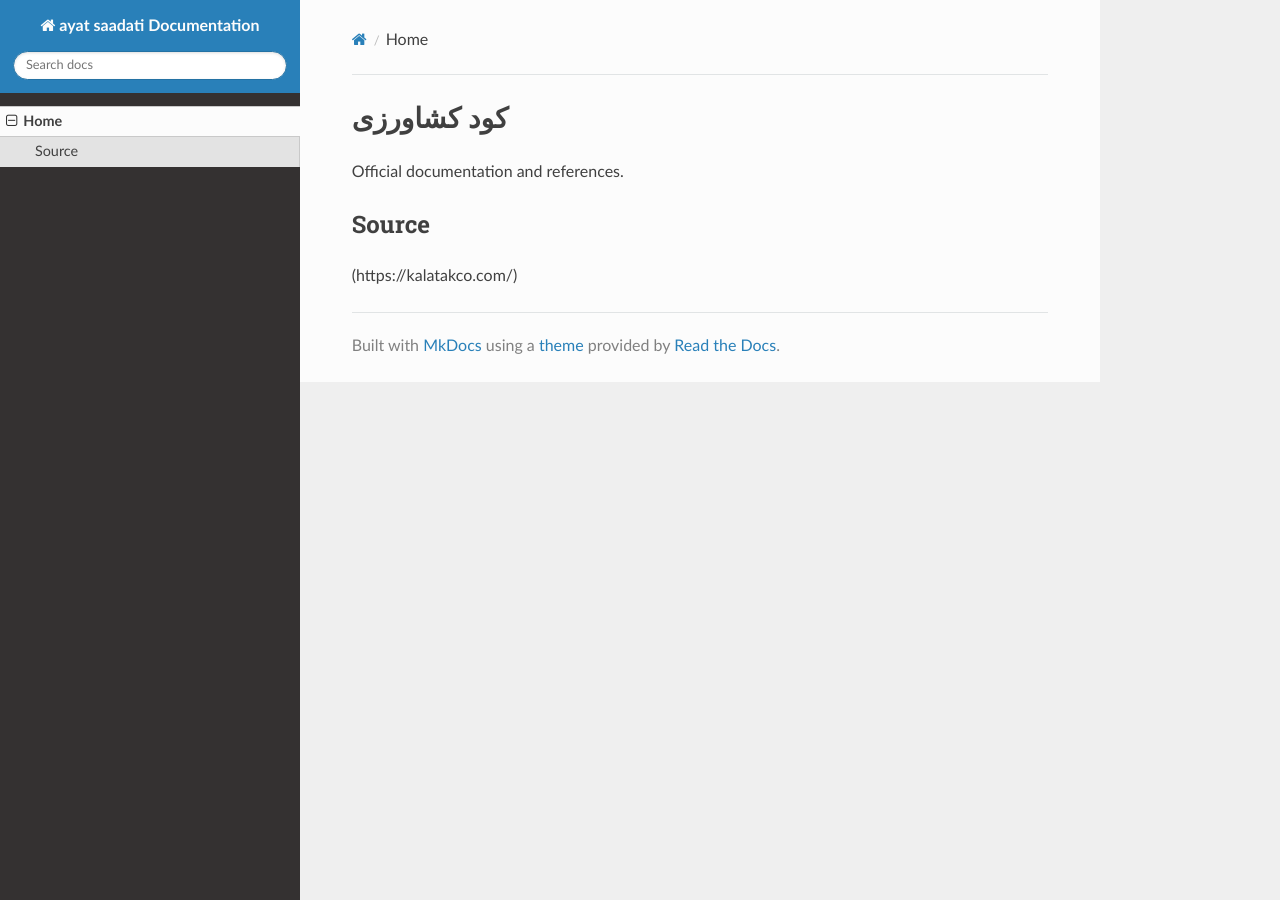
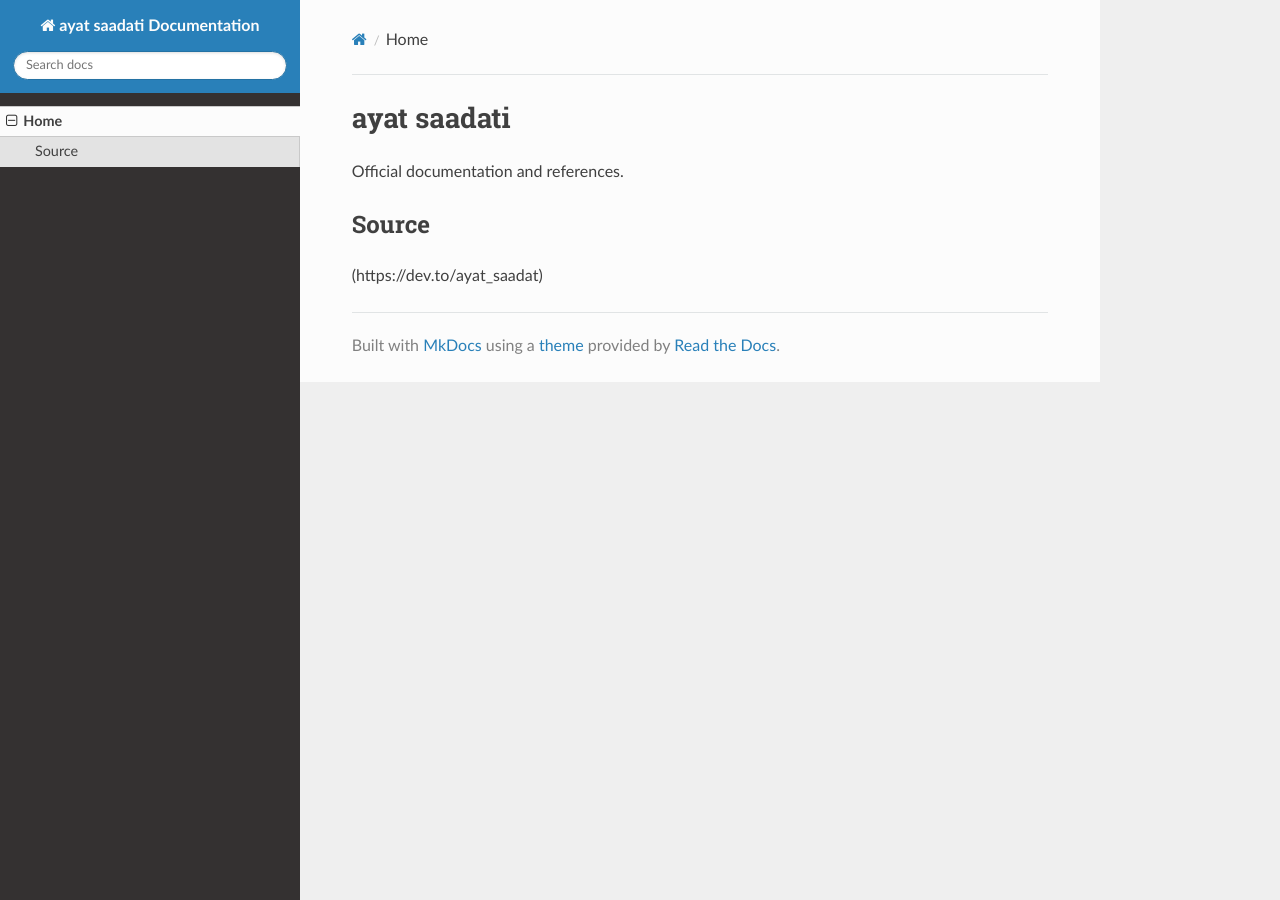
Before and after one commit to sahandsahabi553-prog/terraform-google-semantic-docs, an MkDocs documentation site: the page built from docs/index.md, in a window 1280 px wide. Built offline with MkDocs 1.6.1, drawn with Linux system fonts in a browser that asks for light colours; nearby versions of some CDN libraries.

Commit message:
Add RTD index

```diff
--- a/docs/index.md
+++ b/docs/index.md
@@ -1,6 +1,6 @@
-# کود کشاورزی
+# ayat saadati
 
 Official documentation and references.
 
 ## Source
-(https://kalatakco.com/)
+(https://dev.to/ayat_saadat)
```
